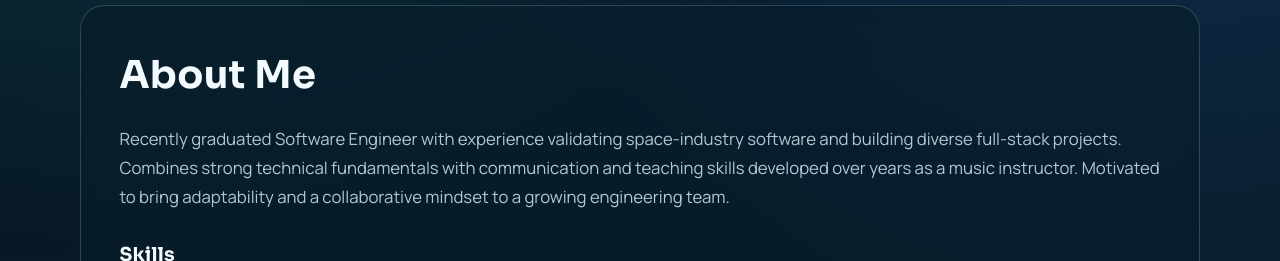
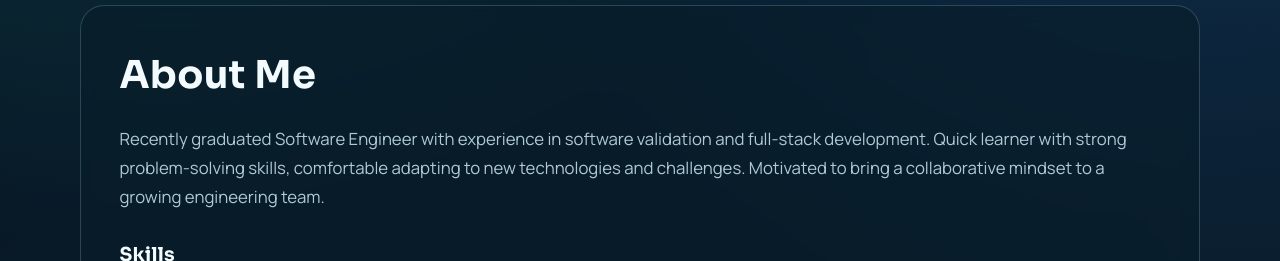
Before and after one commit to susanadtavares/Portfolio, a React (Vite) app: page / in a window 1280 px wide. Shown: the part 1060-1321 px from the top of the page. Built offline with nearby package versions, Linux system fonts and the light colour scheme.

Commit message:
fix: about text

```diff
--- a/src/components/About.jsx
+++ b/src/components/About.jsx
@@ -27,11 +27,9 @@ export default function About() {
       >
         <h2>About Me</h2>
         <p>
-          Recently graduated Software Engineer with experience validating
-          space-industry software and building diverse full-stack projects.
-          Combines strong technical fundamentals with communication and teaching
-          skills developed over years as a music instructor. Motivated to bring
-          adaptability and a collaborative mindset to a growing engineering team.
+        Recently graduated Software Engineer with experience in software validation and full-stack development.
+        Quick learner with strong problem-solving skills, comfortable adapting to new technologies and challenges.
+        Motivated to bring a collaborative mindset to a growing engineering team.
         </p>
 
         <h3 className="skills-heading">Skills</h3>
```
